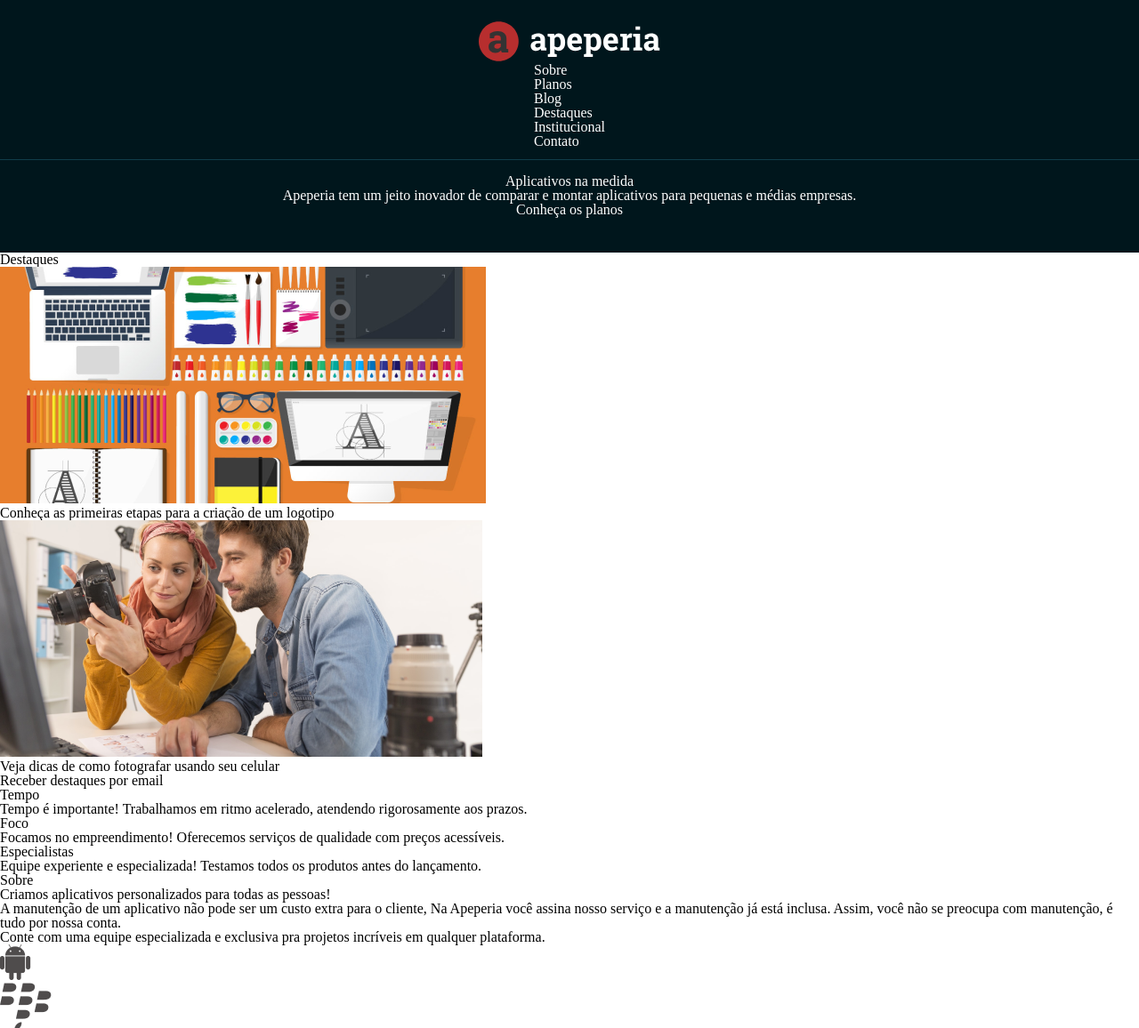
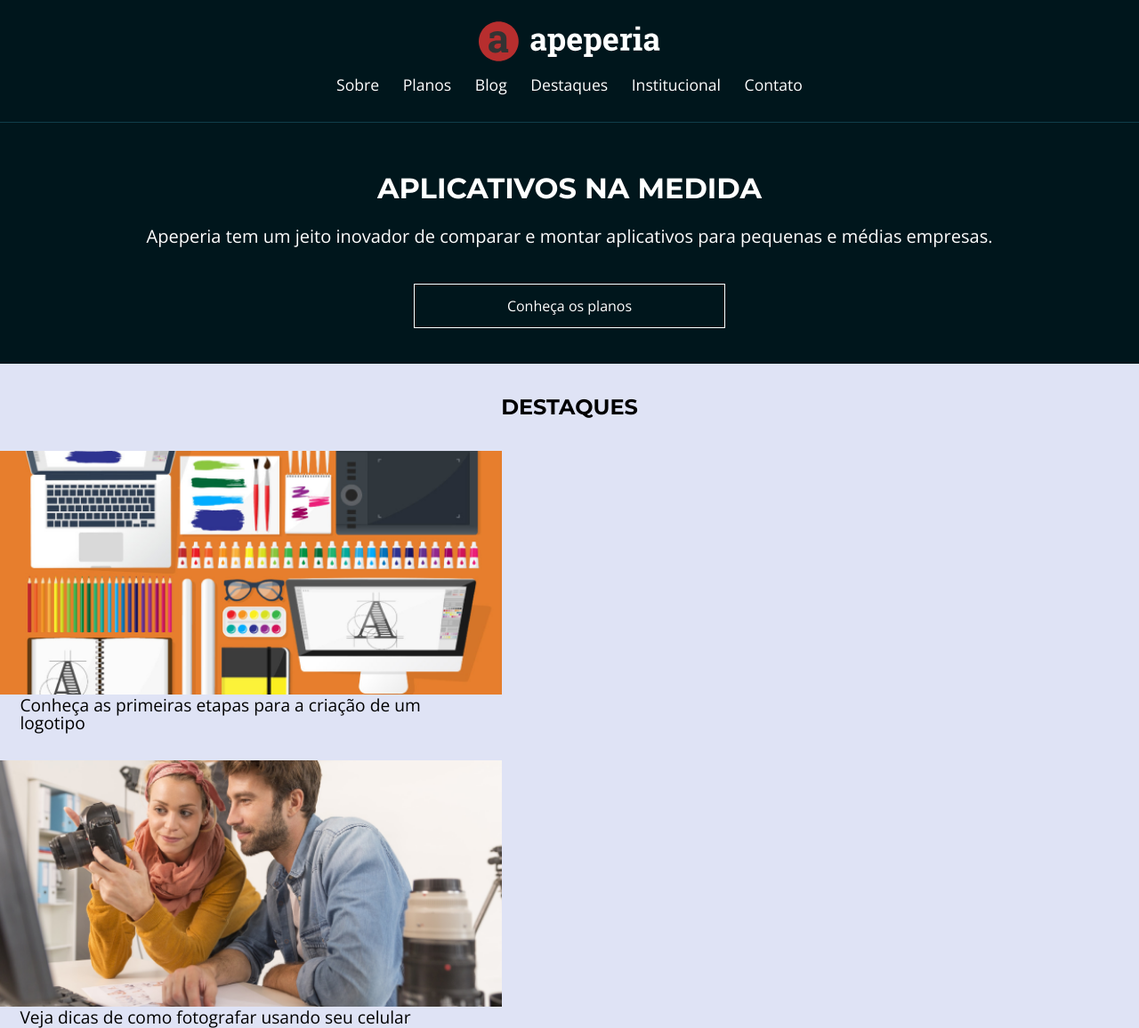
Before and after one commit to Mauricio-MdS/responsive-layouts-apeperia, a plain HTML site: page index.html in a window 1280 px wide. Shown: the top 1156 px of the page at 89% size. Drawn offline with nearby package versions, Linux system fonts and the light colour scheme.

Commit message:
CSS do cabeçalho, chamada, destaques e tempo

```diff
--- a/css/cabecalho.css
+++ b/css/cabecalho.css
@@ -1,5 +1,5 @@
 .cabecalho {
-    color: #FFF;
+    color: var(--branco);
 
     width: 100%;
 
@@ -12,7 +12,7 @@
     padding-top: .75rem;
     padding-bottom: .75rem;
 
-    border-bottom: 1px solid #103D4A;
+    border-bottom: 1px solid var(--borda-cabecalho-mobile);
 
     position: absolute;
 }
--- a/css/chamada.css
+++ b/css/chamada.css
@@ -3,21 +3,17 @@
     flex-direction: column;
     align-items: center;
 
-    color: #FFF;
+    color: var(--branco);
     text-align: center;
 
-    background-color: #00161C;
+    background-color: var(--bg-chamada-mobile);
 
     padding-top: 12.25rem;
     padding-bottom: 2.5rem;
 }
 
 .chamada__titulo {
-    font-family: 'Montserrat', serif;
     font-size: 2rem;
-    font-weight: 700;
-    text-transform: uppercase;
-
     margin-bottom: 1.5rem;
 }
 
@@ -25,9 +21,5 @@
     font-size: 1.25rem;
     line-height: normal;
 
-    margin: 0 auto 2.5rem;
+    margin: 0 1.5rem 2.5rem;
 }
-
-.chamada__botao {
-    width: 100%;
-}
--- /dev/null
+++ b/css/destaques.css
@@ -0,0 +1,29 @@
+.destaques{
+    background-color: var(--azul-claro);
+    padding-bottom: 2.125rem;
+}
+
+.destaques__titulo{
+    font-size: 1.5rem;
+    text-align: center;
+    padding: 2.3rem;
+}
+
+.destaques__figura{
+    width: 100%;
+    max-width: 564px;
+}
+
+.destaques__imagem{
+    width: 100%;
+}
+
+.destaques__caption{
+    font-size: 1.2rem;
+    margin: 0 1.4rem 2.1rem;
+}
+
+.destaques__botao{
+    border: solid 1px var(--vermelho-forte);
+    color: var(--vermelho-forte);
+}
--- /dev/null
+++ b/css/diferenciais.css
@@ -0,0 +1,29 @@
+.diferenciais{
+    background-color: var(--bg-diferenciais);
+    padding: 2.6rem 1.5rem 5.25rem 3.8rem;
+}
+
+.diferenciais__titulo{
+    font-size: 1.2rem;
+    font-weight: 700;
+    text-transform: uppercase;
+    background-repeat: no-repeat;
+    background-position: 0 2rem;
+    padding: 2.65rem;
+}
+
+.diferenciais__tempo{
+    background-image: url("../img/icone-relogio.png");
+}
+
+.diferenciais__foco{
+    background-image: url("../img/icone-dinheiro.png");
+}
+
+.diferenciais__especialistas{
+    background-image: url("../img/icone-quimica.png");
+}
+
+.diferenciais__texto{
+    padding-left: 2.65rem;
+}
--- a/css/planos.css
+++ b/css/planos.css
@@ -10,7 +10,6 @@
     font-weight: 700;
     font-size: 1.5rem;
     font-family: var(--montserrat);
-    text-transform: uppercase;
     text-align: center;
 
     margin-bottom: 1.25rem;
--- /dev/null
+++ b/css/style.css
@@ -0,0 +1,48 @@
+:root{
+    --branco: #FFF;
+    --azul-claro: #DFE3F5;
+    --vermelho-forte: #B72E2E;
+    --cinza-escuro: #4F4C4C;
+    --cinza-claro: #F7F4F4;
+    --cinza-medio: #D9D9D9;
+
+    --fonte-link: #0084FF;
+    --fonte-cinza: #666;
+    --borda-cabecalho-mobile: #103D4A;
+    --bg-rodape: #333;
+    --bg-chamada-mobile: #00161C;
+    --bg-diferenciais: #E5E5E5;
+
+    --planos-cartao-start: #56CCF2;
+    --planos-cartao-ultra: #B04CD9;
+    --planos-cartao-mega: #E33B3B;
+
+    --font-standard: 'Open Sans', sans-serif;
+    --font-header: 'Montserrat', sans-serif;
+}
+
+html{
+    font-family: var(--font-standard);
+    font-weight: 400;
+}
+
+.titulo{
+    font-family: var(--font-header);
+    font-weight: 700;
+    text-transform: uppercase;
+}
+
+.botao{
+    display: block;
+    padding: 1rem 0;
+    border: solid 1px var(--branco);
+    width: 90%;
+    box-sizing: border-box;
+    max-width: 350px;
+    margin: 0 auto;
+    text-align: center;
+}
+
+.temp{
+    max-width: 375px;
+}
--- a/index.html
+++ b/index.html
@@ -5,53 +5,59 @@
     <meta http-equiv="X-UA-Compatible" content="IE=edge">
     <meta name="viewport" content="width=device-width, initial-scale=1.0">
     <title>Apeperia</title>
+    <link rel="preconnect" href="https://fonts.googleapis.com">
+    <link rel="preconnect" href="https://fonts.gstatic.com" crossorigin>
+    <link href="https://fonts.googleapis.com/css2?family=Montserrat:wght@700&family=Open+Sans:wght@400;700&display=swap" rel="stylesheet">
     <link rel="stylesheet" href="css/reset.css">
+    <link rel="stylesheet" href="css/style.css">
     <link rel="stylesheet" href="css/cabecalho.css">
     <link rel="stylesheet" href="css/chamada.css">
+    <link rel="stylesheet" href="css/destaques.css">
+    <link rel="stylesheet" href="css/diferenciais.css">
     <link rel="stylesheet" href="css/planos.css">
 </head>
 <body>
     <header class="container cabecalho">
-        <img src="img/logo-apeperia.svg" alt="Logo da apeperia">
+        <img class ="cabecalho__logo" src="img/logo-apeperia.svg" alt="Logo da apeperia">
         <nav>
-            <ul>
-                <li><a href="#sobre">Sobre</a></li>
-                <li><a href="#planos">Planos</a></li>
-                <li><a href="#">Blog</a></li>
-                <li><a href="#destaques">Destaques</a></li>
-                <li><a href="#institucional">Institucional</a></li>
-                <li><a href="#contato">Contato</a></li>
+            <ul class="cabecalho__navegacao">
+                <li class="cabecalho__link"><a href="#sobre">Sobre</a></li>
+                <li class="cabecalho__link"><a href="#planos">Planos</a></li>
+                <li class="cabecalho__link"><a href="#">Blog</a></li>
+                <li class="cabecalho__link"><a href="#destaques">Destaques</a></li>
+                <li class="cabecalho__link"><a href="#institucional">Institucional</a></li>
+                <li class="cabecalho__link"><a href="#contato">Contato</a></li>
             </ul>
         </nav>
     </header>
     <main>
         <section class="container chamada">
-            <h1>Aplicativos na medida</h1>
-            <p>Apeperia tem um jeito inovador de comparar e montar aplicativos para pequenas e médias empresas.</p>
-            <a href="#">Conheça os planos</a>
+            <h1 class="titulo chamada__titulo">Aplicativos na medida</h1>
+            <p class="chamada__texto">Apeperia tem um jeito inovador de comparar e montar aplicativos para pequenas e médias empresas.</p>
+            <a class="botao" href="#planos">Conheça os planos</a>
         </section>
         <section class="container destaques">
-            <h2 id="destaques">Destaques</h2>
-            <figure>
-                <img src="img/comecando-criar-logotipo.png" alt="Painel do post sobre criação de logotipo">
-                <figcaption>Conheça as primeiras etapas para a criação de um logotipo</figcaption>
+            <h2 class="titulo destaques__titulo" id="destaques">Destaques</h2>
+            <figure class="destaques__figura">
+                <img class="destaques__imagem" src="img/comecando-criar-logotipo.png" alt="Painel do post sobre criação de logotipo">
+                <figcaption class="destaques__caption">Conheça as primeiras etapas para a criação de um logotipo</figcaption>
             </figure>
-            <figure>
-                <img src="img/dicas-fotografia.png" alt="Painel do post sobre fotografia com celular">
-                <figcaption>Veja dicas de como fotografar usando seu celular</figcaption>
+            <figure class="destaques__figura">
+                <img class="destaques__imagem" src="img/dicas-fotografia.png" alt="Painel do post sobre fotografia com celular">
+                <figcaption class="destaques__caption">Veja dicas de como fotografar usando seu celular</figcaption>
             </figure>
-            <a href="#">Receber destaques por email</a>
+            <a class="botao destaques__botao" href="#">Receber destaques por email</a>
         </section>
         <section class="diferenciais container">
-            <h2 id="diferenciais">Tempo</h2>
-            <p>Tempo é importante! Trabalhamos em ritmo acelerado, atendendo rigorosamente aos prazos.</p>
-            <h2>Foco</h2>
-            <p>Focamos no empreendimento! Oferecemos serviços de qualidade com preços acessíveis.</p>
-            <h2>Especialistas</h2>
-            <p>Equipe experiente e especializada! Testamos todos os produtos antes do lançamento.</p>
+            <h2 class="diferenciais__titulo diferenciais__tempo" id="diferenciais">Tempo</h2>
+            <p class="diferenciais__texto">Tempo é importante! Trabalhamos em ritmo acelerado, atendendo rigorosamente aos prazos.</p>
+            <h2 class="diferenciais__titulo diferenciais__foco">Foco</h2>
+            <p class="diferenciais__texto">Focamos no empreendimento! Oferecemos serviços de qualidade com preços acessíveis.</p>
+            <h2 class="diferenciais__titulo diferenciais__especialistas">Especialistas</h2>
+            <p class="diferenciais__texto">Equipe experiente e especializada! Testamos todos os produtos antes do lançamento.</p>
         </section>
         <section class="container sobre">
-            <h2 id="sobre">Sobre</h2>
+            <h2  class="titulo" id="sobre">Sobre</h2>
             <p>Criamos aplicativos personalizados para <strong>todas as pessoas</strong>!</p>
             <p>A manutenção de um aplicativo não pode ser um custo extra para o cliente, Na Apeperia você assina nosso serviço e a manutenção já está inclusa. Assim, você não se preocupa com manutenção, é tudo por nossa conta.</p>
             <p>Conte com uma equipe especializada e exclusiva pra projetos incríveis em qualquer plataforma.</p>
@@ -64,10 +70,10 @@
             <p>Desenvolvemos aplicativos para todas as plataformas</p>
         </section>
         <section class="planos container">
-            <h2 id="planos">Planos</h2>
+            <h2  class="titulo" id="planos">Planos</h2>
             <ul>
                 <li>
-                    <h3>Start</h3>
+                    <h3 class="titulo">Start</h3>
                     <p>R$ 500</p>
                     <ul>
                         <li>5 manutenções mensais</li>
@@ -77,7 +83,7 @@
                     <a href="#">Assinar plano</a>
                 </li>
                 <li>
-                    <h3>Ultra</h3>
+                    <h3 class="titulo">Ultra</h3>
                     <p>R$ 1500</p>
                     <ul>
                         <li>20 manutenções mensais</li>
@@ -88,7 +94,7 @@
                     <a href="#">Assinar plano</a>
                 </li>
                 <li>
-                    <h3>Mega</h3>
+                    <h3 class="titulo">Mega</h3>
                     <p>R$ 1000</p>
                     <ul>
                         <li>10 manutenções mensais</li>
@@ -100,19 +106,19 @@
             </ul>
         </section>
         <section class="contato container">
-            <h2 id="contato">Contato</h2>
+            <h2  class="titulo" id="contato">Contato</h2>
             <p>Entre em contato com a gente</p>
             <a href="#">Entre em contato</a>
         </section>
         <section class="container institucional">
-            <h2 id="institucional">Institucional</h2>
+            <h2 class="titulo" id="institucional">Institucional</h2>
             <p>Um pouco mais sobre a Apeperia</p>
             <address>
                 <p>Rua Vergueiro, 3185<br>
                 Vila Mariana, São Paulo</p>
                 <p><a href="tel:+551155712751">(11) 5571-2751</a> ou <a href="mailto:contato@apeperia.com">contato@apeperia.com</a></p>
             </address>
-            <video src="img/formacao-java.mp4" controls></video>
+            <video class="temp" src="img/formacao-java.mp4" controls></video>
         </section>
     </main>
     <footer>
```
